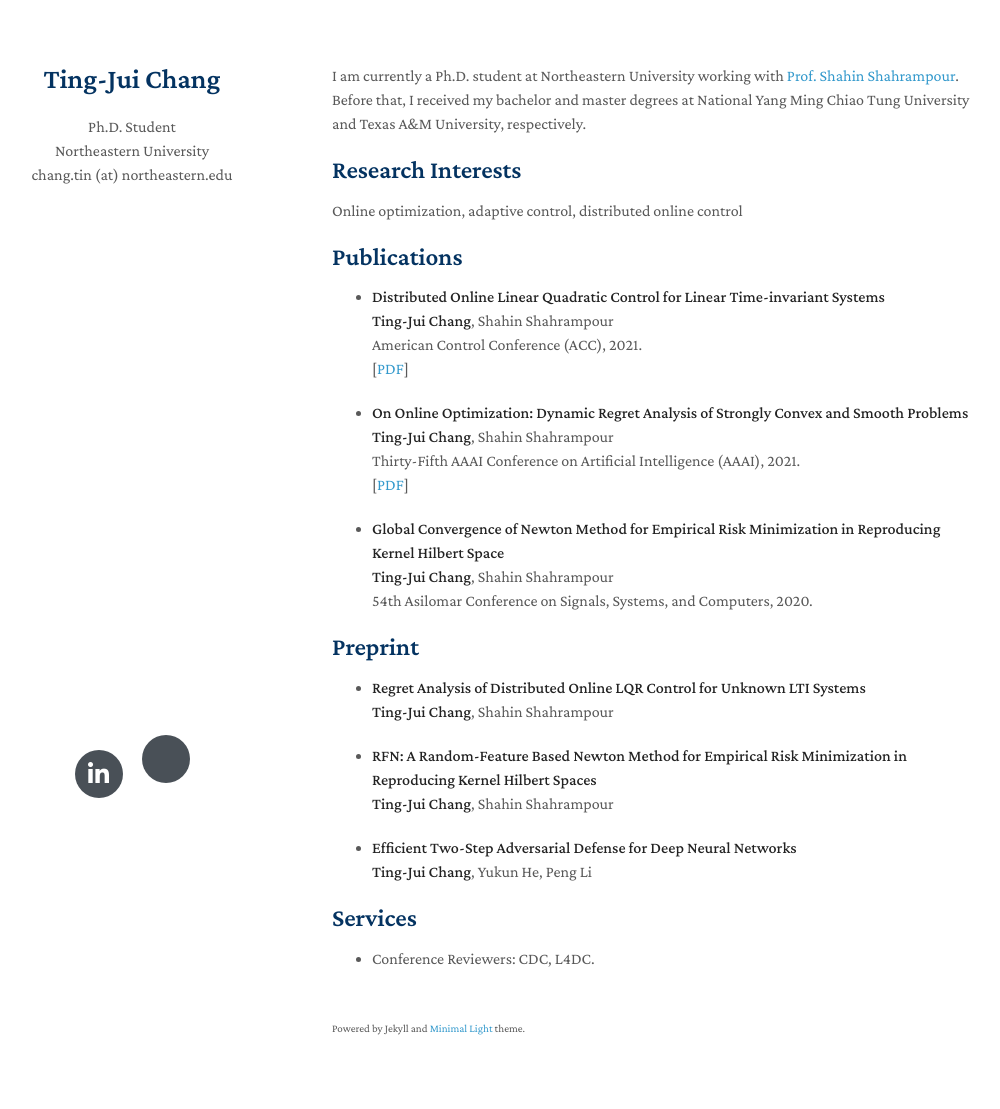
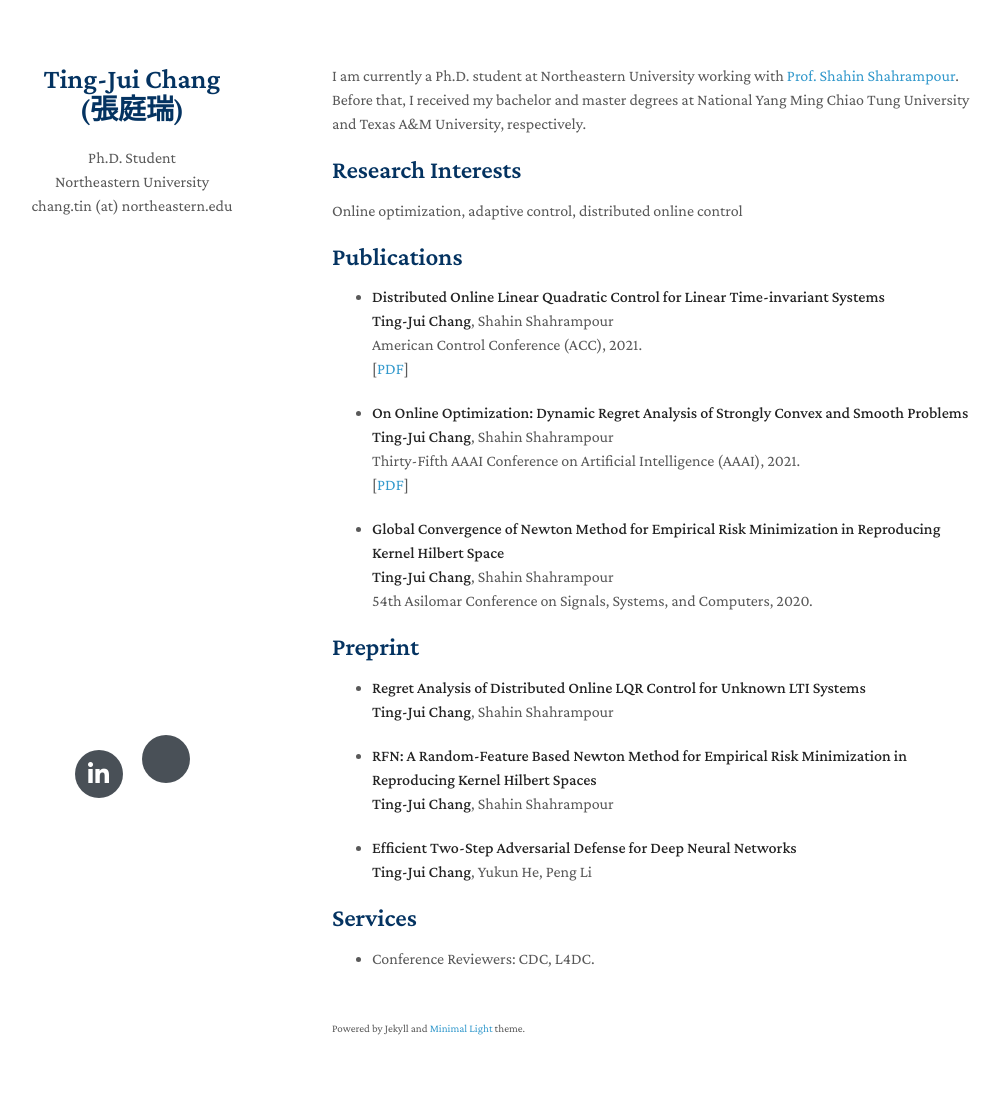
Before and after one commit to tingjui/MyWeb, a Jekyll site: the page built from index.md, in a window 1280 px wide. Shown: the whole page, without its empty margins (138-1138 px from the left). Built offline with Jekyll 4.4.1, drawn with Linux system fonts in a browser that asks for light colours; nearby versions of some CDN libraries; a style sheet for code colours, icons or effects is not loaded.

Commit message:
Update _config.yml

```diff
--- a/_config.yml
+++ b/_config.yml
@@ -1,4 +1,4 @@
-title: Ting-Jui Chang
+title: Ting-Jui Chang (張庭瑞)
 position: Ph.D. Student
 affiliation: Northeastern University
 email: chang.tin (at) northeastern.edu
```
